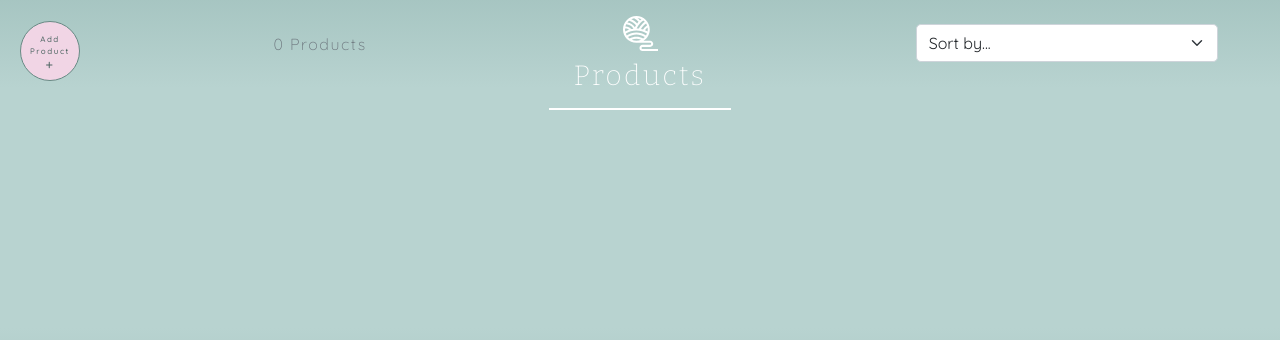
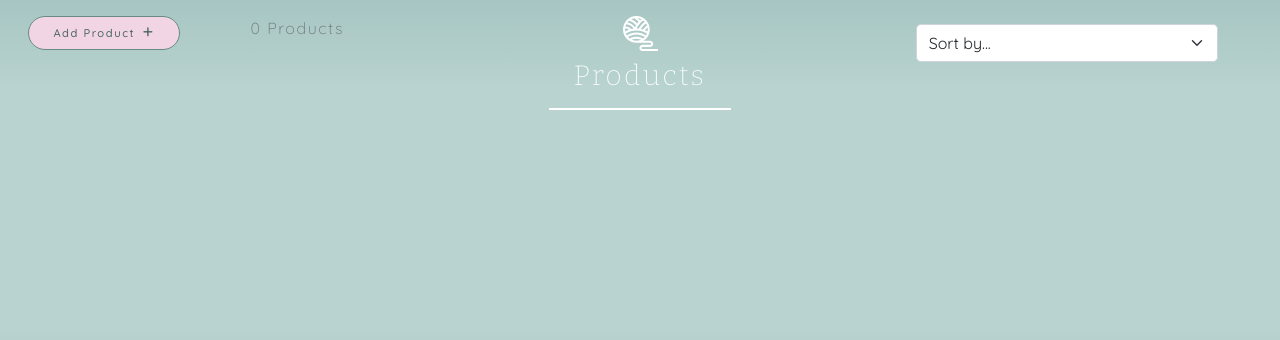
Before and after one commit to johnamdickson/portfolio-project-5, a Django app: page /products/ in a window 1280 px wide. Shown: the part 192-532 px from the top of the page. Run offline with Django 3.2, Linux system fonts and the light colour scheme; the visitor is signed in with stand-in values (Sample User, id 1); data comes from the database, SQL or seed files in the repository; data that the repository does not hold is empty; some libraries are stand-ins or nearby versions.

Commit message:
style: adjust add product button styling

```diff
--- a/products/templates/products/products.html
+++ b/products/templates/products/products.html
@@ -61,20 +61,24 @@
         </select>
       </div>
     </div>
-    <div class="col-12 col-md-4 order-md-first d-flex justify-content-end position-relative">
+    <div class="col-12 col-md-4 order-md-first d-md-flex flex-md-column flex-lg-row justify-content-between align-items-start">
       {% if user.is_superuser %}
+      <div class="col-4 col-md-10 col-lg-5 mx-auto">
         <a href="{% url 'add_product' %}" id="add-product-button"
-        class="rounded-circle d-flex flex-column align-items-center justify-content-center position-absolute">
-        <p class="text-center m-0">Add Product</p>
-        <i class="fa-solid fa-plus m-0 mt-1"></i>
+        class="d-flex align-items-center justify-content-center p-2 btn-custom mt-3 mt-md-0 ms-3">
+        <p class="text-center m-0 me-2 d-inline">Add Product</p>
+        <i class="fa-solid fa-plus d-inline"></i>
       </a>
+      </div>
       {% endif %}
-      <p class="text-muted mt-3 text-center text-md-left mx-5">
+      <div class="col-8 col-md-10 col-lg-7 mx-auto">
+        <p class="text-muted mt-3 mt-md-0 text-center text-md-left">
           {% if search_term or current_categories or current_sorting != 'None_None' %}
           <span class="small"><a href="{% url 'products' %}" class="custom-link">All Products</a> | </span>
           {% endif %}
           {{ products|length }} Products{% if search_term %} found for <strong>"{{ search_term }}"</strong>{% endif %}
         </p>
+      </div>
     </div>
   </div>
   <div class="row w-100 justify-content-center">
--- a/static/css/base.css
+++ b/static/css/base.css
@@ -681,15 +681,12 @@ input[type=number] {
 #add-product-button {
     background-color: #f1d5e5;
     color: #4d6562;
-    top: 5px;
-    left: 20px;
-    width: 60px;
-    height: 60px;
     z-index: 99;
     border: 1px solid #698a85;
-    font-size: 0.5em;
+    font-size: 0.7em;
     text-decoration: none;
     font-weight: 500;
+    height: fit-content;
 }
 
 #add-product-button:hover {
```
Lines whose indentation alone changed are shown as unchanged.
